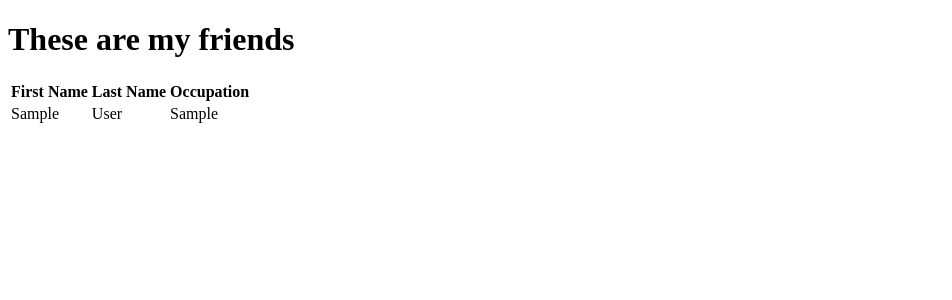
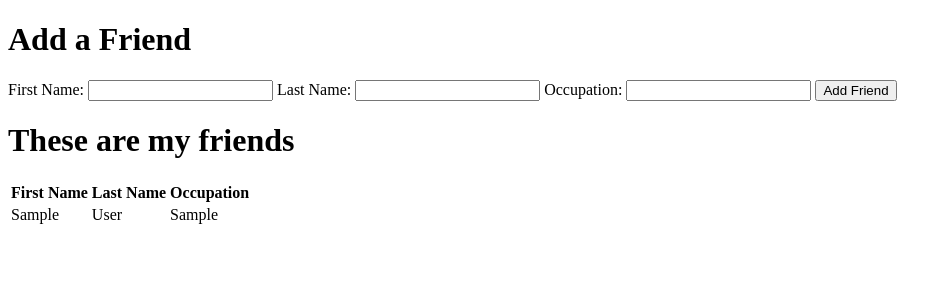
Before and after one commit to Diaz1620/flask_review, a Flask app: page / in a window 1280 px wide. Shown: the top 300 px of the page, without its empty margins (0-952 px from the left). Run offline with Flask 2, Linux system fonts and the light colour scheme; tables that the repository leaves empty or names only in its code hold one stand-in row (values such as "Sample post").

Commit message:
Added form to collect data to post

```diff
--- a/templates/index.html
+++ b/templates/index.html
@@ -7,6 +7,17 @@
     <title>Flask Review</title>
 </head>
 <body>
+    <h1>Add a Friend</h1>
+    <form action="/create_friend" method="POST">
+        <label for="fname">First Name:</label>
+        <input type="text" name="fname">
+        <label for="lname">Last Name:</label>
+        <input type="text" name="lname">
+        <label for="occ" >Occupation:</label>
+        <input type="text" name="occ">
+        <input type="submit" value="Add Friend">
+    </form>
+
     <h1>These are my friends</h1>
     <table>
         <thead>
```
